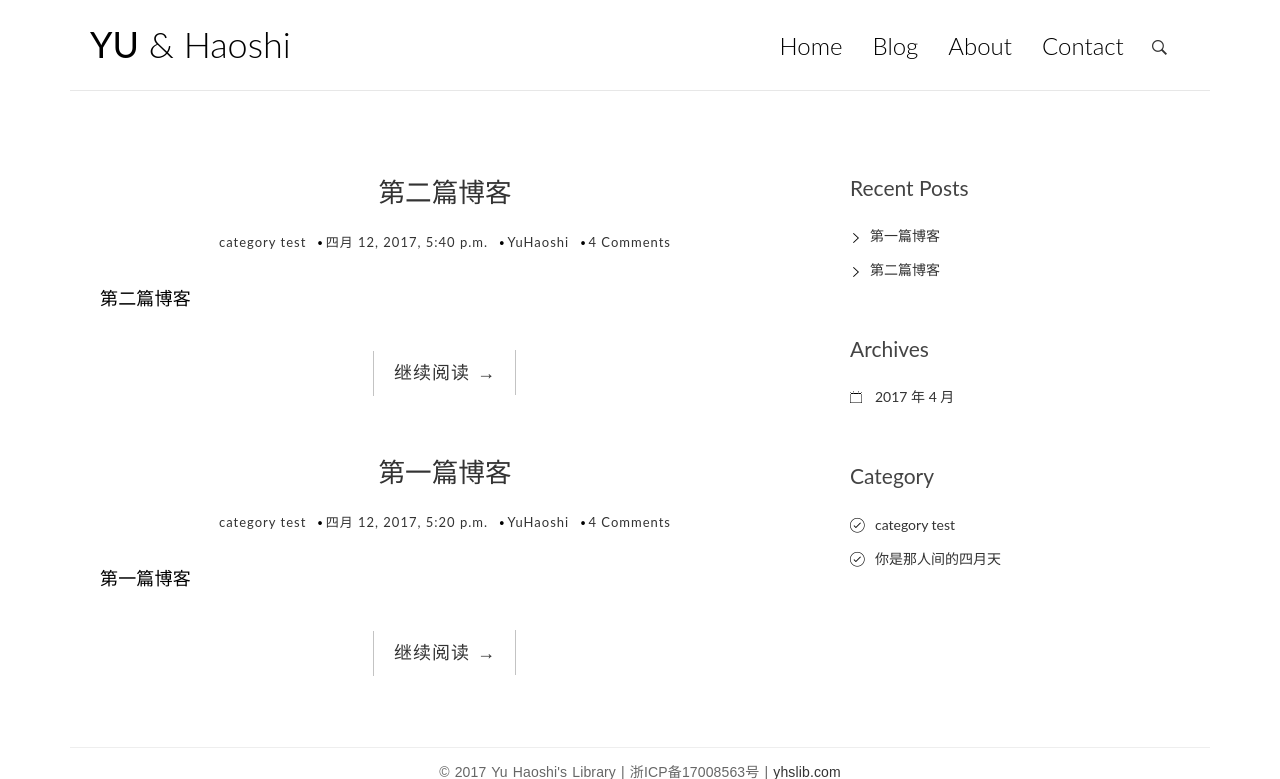
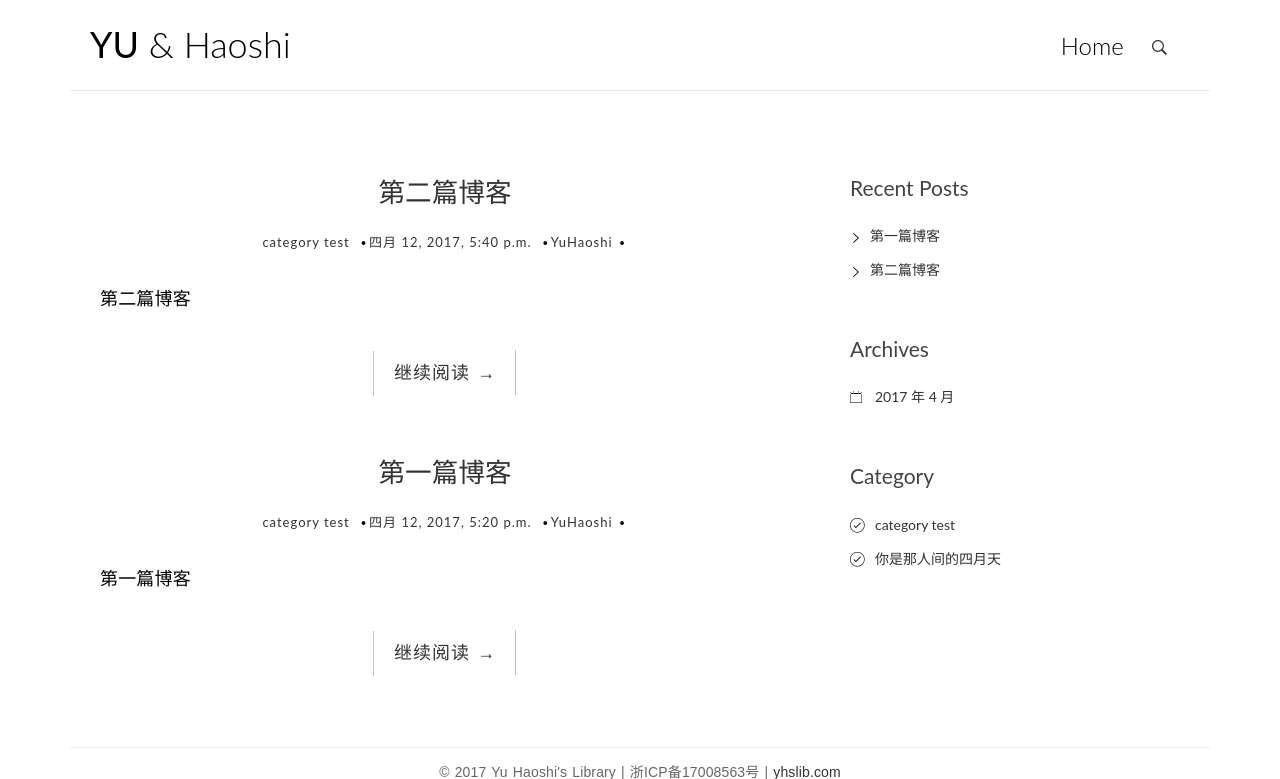
Before and after one commit to yuyuyuhaoshi/DjangoBlog, a Django app: page / in a window 1280 px wide. Shown: the top 779 px of the page. Run offline with Django 3.2, Linux system fonts and the light colour scheme; data comes from the database, SQL or seed files in the repository; both versions use the stored data as it was after the commit; some libraries are stand-ins or nearby versions.

Commit message:
2017/04/22

```diff
--- a/blogproject/templates/base.html
+++ b/blogproject/templates/base.html
@@ -41,10 +41,10 @@
 
                     <div class="collapse navbar-collapse" id="bs-example-navbar-collapse-1">
                         <ul class="nav navbar-nav navbar-right">
-                            <li class="cl-effect-11"><a href="index.html" data-hover="Home">Home</a></li>
-                            <li class="cl-effect-11"><a href="full-width.html" data-hover="Blog">Blog</a></li>
-                            <li class="cl-effect-11"><a href="about.html" data-hover="About">About</a></li>
-                            <li class="cl-effect-11"><a href="contact.html" data-hover="Contact">Contact</a></li>
+                            <li class="cl-effect-11"><a href="{% url 'blog:index' %}" data-hover="Home">Home</a></li>
+                            <!--<li class="cl-effect-11"><a href="full-width.html" data-hover="Blog">Blog</a></li>-->
+                            <!--<li class="cl-effect-11"><a href="about.html" data-hover="About">About</a></li>-->
+                            <!--<li class="cl-effect-11"><a href="contact.html" data-hover="Contact">Contact</a></li>-->
                         </ul>
                     </div><!-- /.navbar-collapse -->
                 </nav>
@@ -61,7 +61,6 @@
         </div>
     </header>
 </div>
-<div class="copyrights">Collect from <a href="http://www.cssmoban.com/">网页模板</a></div>
 
 <div class="content-body">
     <div class="container">
@@ -116,7 +115,7 @@
         <div class="row">
             <div class="col-md-12">
                 <p class="copyright">&copy; 2017 Yu Haoshi's Library | 浙ICP备17008563号 |
-                    <a href="http://www.yhslib.com/" target="_blank" title="yuhaoshi">yhslib.com</a>
+                    <a href="{% url 'blog:index' %}" target="_blank" title="yuhaoshi">yhslib.com</a>
                 </p>
             </div>
         </div>
@@ -128,10 +127,10 @@
     <button type="button" class="overlay-close"><span class="ion-ios-close-empty"></span></button>
     <nav>
         <ul>
-            <li><a href="index.html">Home</a></li>
-            <li><a href="full-width.html">Blog</a></li>
-            <li><a href="about.html">About</a></li>
-            <li><a href="contact.html">Contact</a></li>
+            <li><a href="{% url 'blog:index' %}">Home</a></li>
+            <!--<li class="cl-effect-11"><a href="full-width.html" data-hover="Blog">Blog</a></li>-->
+            <!--<li class="cl-effect-11"><a href="about.html" data-hover="About">About</a></li>-->
+            <!--<li class="cl-effect-11"><a href="contact.html" data-hover="Contact">Contact</a></li>-->
         </ul>
     </nav>
 </div>
--- a/blogproject/templates/blog/index.html
+++ b/blogproject/templates/blog/index.html
@@ -20,7 +20,7 @@
                     </span>
                     <span class="post-author"><a href="#">{{ post.author }} </a></span>
 
-                    <span class="comments-link"><a href="#">4 Comments</a></span>
+                    <!--<span class="comments-link"><a href="#">4 Comments</a></span>-->
                 </div>
             </header>
             <div class="entry-content clearfix">
```
Also changed, not shown: blogproject/blog/admin.py (+14 -4 lines), blogproject/db.sqlite3.
